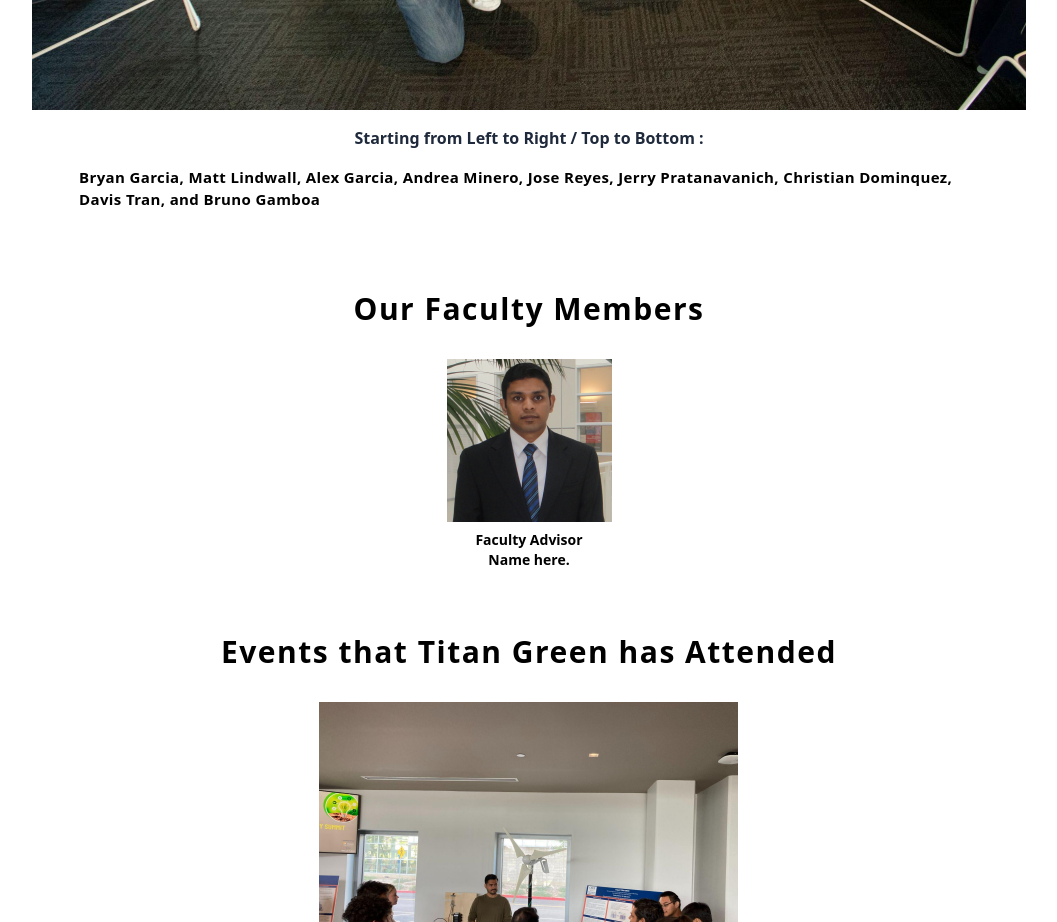
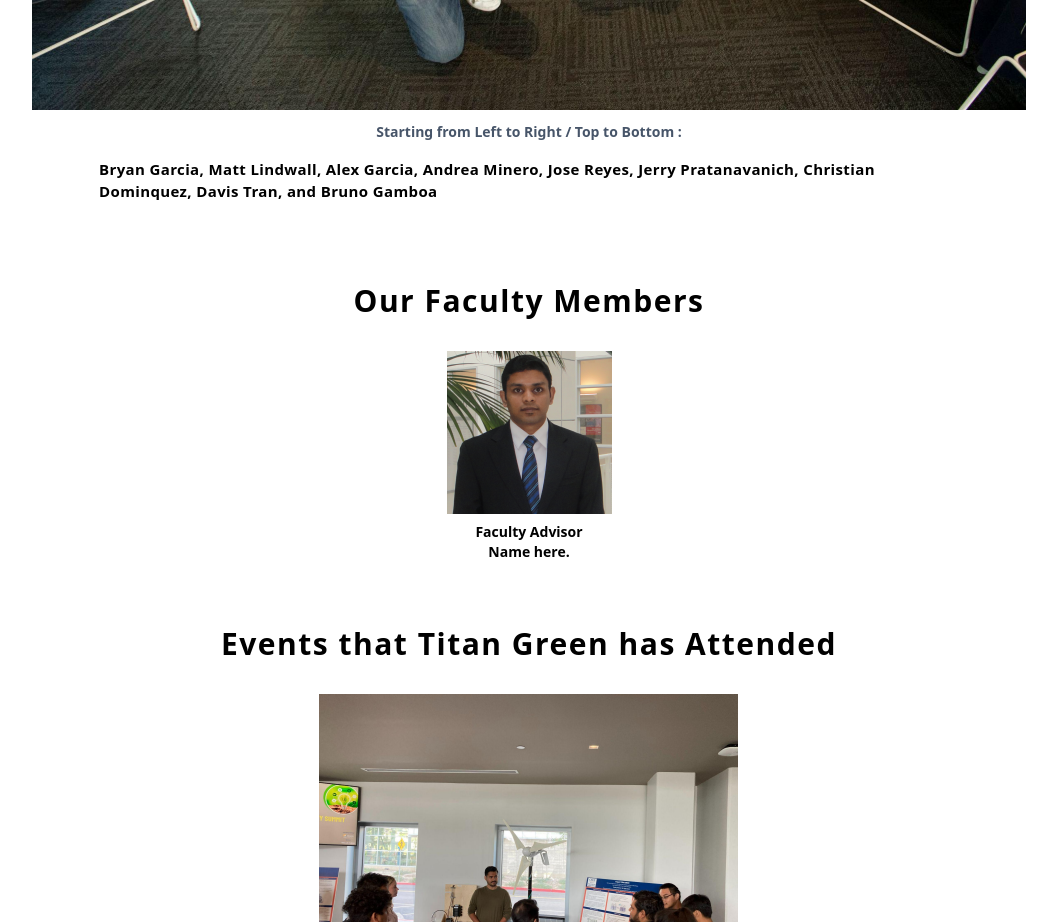
Before and after one commit to pn-code/boat, a Next.js app: page / in a window 1280 px wide. Shown: the part 9800-10722 px from the top of the page, without its empty margins (111-1168 px from the left). Built offline with nearby package versions, Linux system fonts and the light colour scheme.

Commit message:
Updated padding on paragraphs and spans

```diff
--- a/app/globals.css
+++ b/app/globals.css
@@ -7,7 +7,7 @@ html {
 }
 
 p {
-  @apply text-[15px] md:text-[18px] text-left mt-4 sm:mt-6 lg:mt-10 tracking-wide max-w-[900px] lg:min-w-[900px];
+  @apply px-4 md:p-0 text-[15px] md:text-[18px] text-left mt-4 sm:mt-6 lg:mt-10 tracking-wide max-w-[900px] lg:min-w-[900px];
 }
 
 h2 {
--- a/components/sections/CreditsSection.tsx
+++ b/components/sections/CreditsSection.tsx
@@ -16,10 +16,10 @@ export default function CreditsSection() {
 
       <div className="flex flex-col items-center mt-4 md:mt-8">
         <Image src={TeamImg} alt="team" />
-        <span className="mt-4 font-semibold text-slate-800">
+        <span className="mt-3 font-semibold text-slate-600 text-sm">
           Starting from Left to Right / Top to Bottom :
         </span>
-        <p className="font-semibold m-4 text-[15px]">
+        <p className="font-semibold my-4 px-5 text-[15px]">
           Bryan Garcia, Matt Lindwall, Alex Garcia, Andrea Minero, Jose Reyes,
           Jerry Pratanavanich, Christian Dominquez, Davis Tran, and Bruno Gamboa
         </p>
@@ -27,7 +27,7 @@ export default function CreditsSection() {
 
       <h2 className="text-center mt-16 mb-8">Our Faculty Members</h2>
 
-      <div className="flex gap-4 justify-center">
+      <div className="flex gap-4 items-center flex-col sm:flex-row sm:justify-center sm:items-start">
         {/* Individual Image with caption */}
         <div className="flex flex-col text-center">
           <Image src={FacultyAdvisor} alt="Faculty Advisor" />
```
